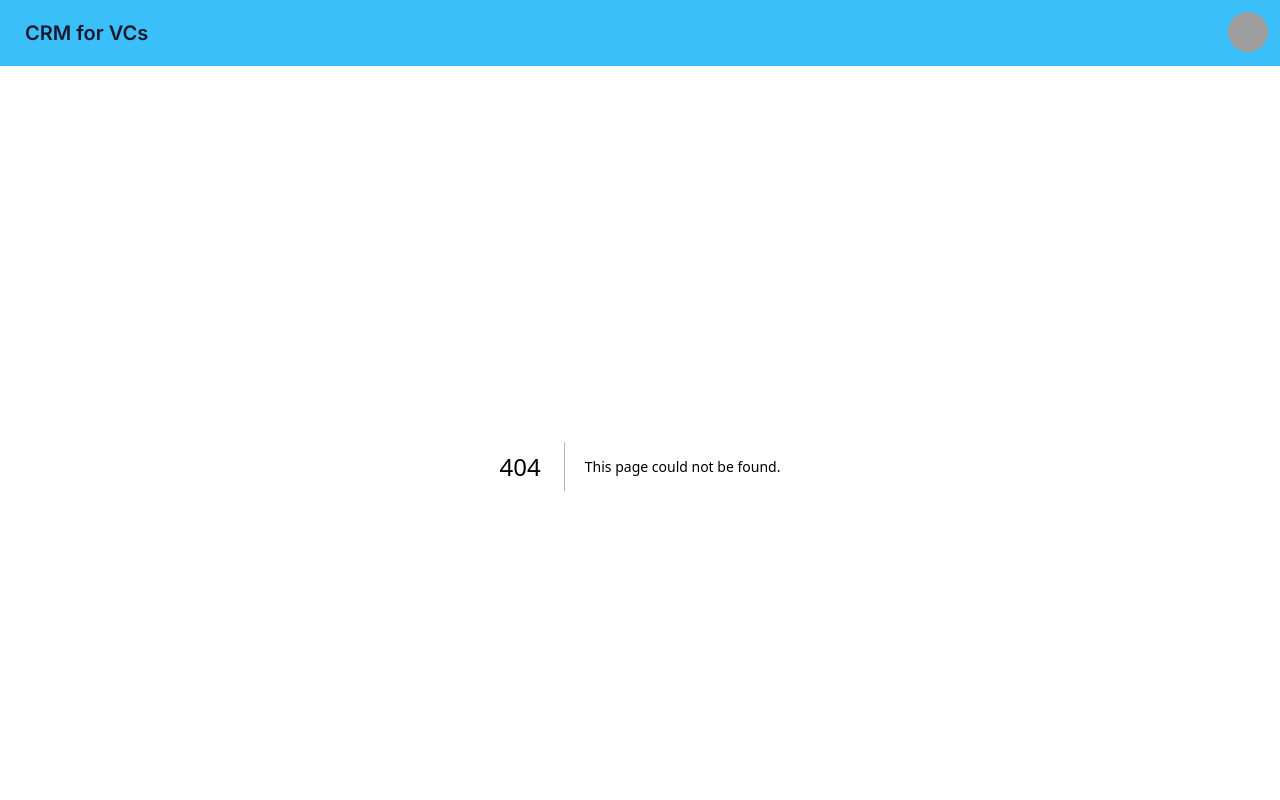
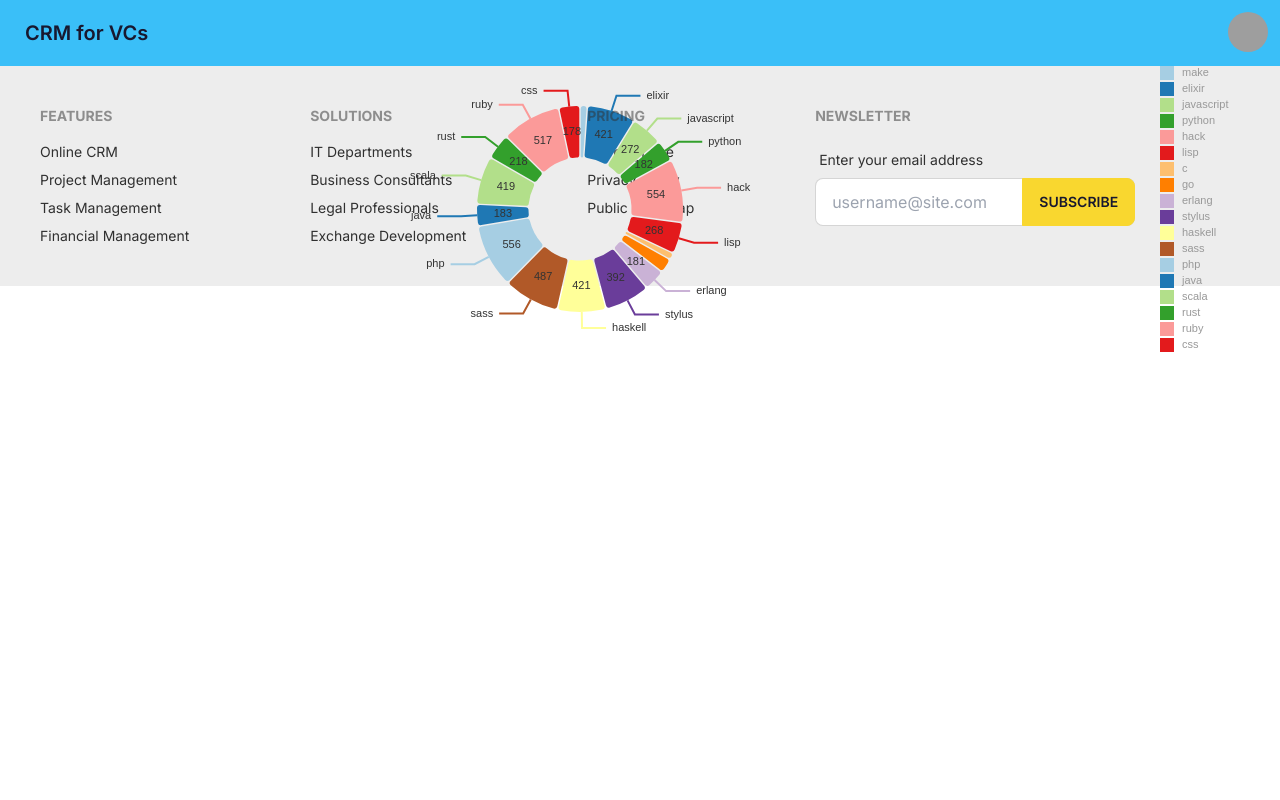
Before and after one commit to RajGM/OpenMentoringPlatform, a Next.js app: page /charts in a window 1280 px wide. Before the commit this address had no page. Shown: the top 800 px of the page. Built offline with nearby package versions, Linux system fonts and the light colour scheme; grey boxes are pictures that could not be loaded.

Commit message:
feat: chatbox skelton added

```diff
--- /dev/null
+++ b/app/charts/page.tsx
@@ -0,0 +1,225 @@
+import { ResponsivePieCanvas } from "@nivo/pie";
+
+const data = [
+  {
+    id: "make",
+    label: "make",
+    value: 54,
+    color: "hsl(221, 70%, 50%)",
+  },
+  {
+    id: "elixir",
+    label: "elixir",
+    value: 421,
+    color: "hsl(151, 70%, 50%)",
+  },
+  {
+    id: "javascript",
+    label: "javascript",
+    value: 272,
+    color: "hsl(204, 70%, 50%)",
+  },
+  {
+    id: "python",
+    label: "python",
+    value: 182,
+    color: "hsl(224, 70%, 50%)",
+  },
+  {
+    id: "hack",
+    label: "hack",
+    value: 554,
+    color: "hsl(92, 70%, 50%)",
+  },
+  {
+    id: "lisp",
+    label: "lisp",
+    value: 268,
+    color: "hsl(237, 70%, 50%)",
+  },
+  {
+    id: "c",
+    label: "c",
+    value: 51,
+    color: "hsl(9, 70%, 50%)",
+  },
+  {
+    id: "go",
+    label: "go",
+    value: 119,
+    color: "hsl(272, 70%, 50%)",
+  },
+  {
+    id: "erlang",
+    label: "erlang",
+    value: 181,
+    color: "hsl(35, 70%, 50%)",
+  },
+  {
+    id: "stylus",
+    label: "stylus",
+    value: 392,
+    color: "hsl(344, 70%, 50%)",
+  },
+  {
+    id: "haskell",
+    label: "haskell",
+    value: 421,
+    color: "hsl(266, 70%, 50%)",
+  },
+  {
+    id: "sass",
+    label: "sass",
+    value: 487,
+    color: "hsl(74, 70%, 50%)",
+  },
+  {
+    id: "php",
+    label: "php",
+    value: 556,
+    color: "hsl(191, 70%, 50%)",
+  },
+  {
+    id: "java",
+    label: "java",
+    value: 183,
+    color: "hsl(273, 70%, 50%)",
+  },
+  {
+    id: "scala",
+    label: "scala",
+    value: 419,
+    color: "hsl(183, 70%, 50%)",
+  },
+  {
+    id: "rust",
+    label: "rust",
+    value: 218,
+    color: "hsl(129, 70%, 50%)",
+  },
+  {
+    id: "ruby",
+    label: "ruby",
+    value: 517,
+    color: "hsl(118, 70%, 50%)",
+  },
+  {
+    id: "css",
+    label: "css",
+    value: 178,
+    color: "hsl(237, 70%, 50%)",
+  },
+];
+
+export default function Chat() {
+  return (
+    <>
+      <ResponsivePieCanvas
+        data={data}
+        margin={{ top: 40, right: 200, bottom: 40, left: 80 }}
+        innerRadius={0.5}
+        padAngle={0.7}
+        cornerRadius={3}
+        activeOuterRadiusOffset={8}
+        colors={{ scheme: "paired" }}
+        borderColor={{
+          from: "color",
+          modifiers: [["darker", 0.6]],
+        }}
+        arcLinkLabelsSkipAngle={10}
+        arcLinkLabelsTextColor="#333333"
+        arcLinkLabelsThickness={2}
+        arcLinkLabelsColor={{ from: "color" }}
+        arcLabelsSkipAngle={10}
+        arcLabelsTextColor="#333333"
+        defs={[
+          {
+            id: "dots",
+            type: "patternDots",
+            background: "inherit",
+            color: "rgba(255, 255, 255, 0.3)",
+            size: 4,
+            padding: 1,
+            stagger: true,
+          },
+          {
+            id: "lines",
+            type: "patternLines",
+            background: "inherit",
+            color: "rgba(255, 255, 255, 0.3)",
+            rotation: -45,
+            lineWidth: 6,
+            spacing: 10,
+          },
+        ]}
+        fill={[
+          {
+            match: {
+              id: "ruby",
+            },
+            id: "dots",
+          },
+          {
+            match: {
+              id: "c",
+            },
+            id: "dots",
+          },
+          {
+            match: {
+              id: "go",
+            },
+            id: "dots",
+          },
+          {
+            match: {
+              id: "python",
+            },
+            id: "dots",
+          },
+          {
+            match: {
+              id: "scala",
+            },
+            id: "lines",
+          },
+          {
+            match: {
+              id: "lisp",
+            },
+            id: "lines",
+          },
+          {
+            match: {
+              id: "elixir",
+            },
+            id: "lines",
+          },
+          {
+            match: {
+              id: "javascript",
+            },
+            id: "lines",
+          },
+        ]}
+        legends={[
+          {
+            anchor: "right",
+            direction: "column",
+            justify: false,
+            translateX: 140,
+            translateY: 0,
+            itemsSpacing: 2,
+            itemWidth: 60,
+            itemHeight: 14,
+            itemTextColor: "#999",
+            itemDirection: "left-to-right",
+            itemOpacity: 1,
+            symbolSize: 14,
+            symbolShape: "circle",
+          },
+        ]}
+      />
+    </>
+  );
+}
--- a/app/chat/page.tsx
+++ b/app/chat/page.tsx
@@ -3,11 +3,33 @@ import { firestore } from "@lib/firebase";
 import { useEffect, useState } from "react";
 import MentorFeed from "@components/MentorFeed/MentorFeed";
 
+const data = [
+  {
+    id: 1,
+    message: "Hart Hagerty from United States",
+  },
+  {
+    id: 2,
+    message: "THis is left message",
+  },
+];
+
 export default function Chat() {
   return (
     <>
-      <div className="join">
-        <div className="join join-vertical" style={{ backgroundColor: "pink" }}>
+      <div
+        className="join"
+        style={{
+          display: "flex",
+          flexDirection: "row",
+          width: "100%",
+          minHeight: "90vh",
+        }}
+      >
+        <div
+          className="join join-vertical"
+          style={{ backgroundColor: "pink", width: "20%" }}
+        >
           <table className="table">
             {/* head */}
             <thead>
@@ -97,26 +119,95 @@ export default function Chat() {
             {/* foot */}
           </table>
         </div>
-        <div className="overflow-x-auto" style={{ backgroundColor: "yellow" }}>
-          <div className="chat chat-start">
-            <div className="chat-bubble">
-              It's over Anakin, <br />I have the high ground.
-            </div>
-          </div>
-          <div className="chat chat-end">
-            <div className="chat-bubble">You underestimate my power!</div>
-          </div>
-        </div>
+        <ChatWindow dataArr={data} />
       </div>
     </>
   );
 }
 
-/*
+const ChatInput = () => {
+  return (
+    <div className="relative">
+      <label htmlFor="UserEmail" className="sr-only">
+        Chat
+      </label>
 
-  <div className="join join-vertical">
-        <button className="btn join-item">Button</button>
-        <button className="btn join-item">Button</button>
-        <button className="btn join-item">Button</button>
+      <input
+        type="text"
+        id="UserEmail"
+        placeholder="Amazing Chats ..."
+        className="w-full rounded-md border-gray-200 pe-10 shadow-sm sm:text-sm"
+      />
+
+      <span className="pointer-events-none absolute inset-y-0 end-0 grid w-10 place-content-center text-gray-500">
+        <svg
+          xmlns="http://www.w3.org/2000/svg"
+          viewBox="0 0 20 20"
+          fill="currentColor"
+          className="h-4 w-4"
+        >
+          <path
+            fillRule="evenodd"
+            d="M5.404 14.596A6.5 6.5 0 1116.5 10a1.25 1.25 0 01-2.5 0 4 4 0 10-.571 2.06A2.75 2.75 0 0018 10a8 8 0 10-2.343 5.657.75.75 0 00-1.06-1.06 6.5 6.5 0 01-9.193 0zM10 7.5a2.5 2.5 0 100 5 2.5 2.5 0 000-5z"
+            clipRule="evenodd"
+          />
+        </svg>
+      </span>
+    </div>
+  );
+};
+
+const ChatWindow = ({dataArr}) => {
+  return (
+    <div
+      className="overflow-x-auto"
+      style={{
+        display: "flex",
+        flexDirection: "column",
+        width: "80%",
+        backgroundColor: "lightblue",
+        padding: "10px",
+      }}
+    >
+      <div style={{ height: "90%", width: "100%" }}>
+        {dataArr.map((item) => (
+          <div
+            key={item.id}
+            className={item.id === 1 ? "chat chat-start" : "chat chat-end"}
+          >
+            <div className="chat-bubble">{item.message}</div>
+          </div>
+        ))}
+
       </div>
-*/
+
+      <div>
+        <div
+          style={{
+            display: "flex",
+            flexDirection: "row",
+            alignItems: "center",
+            justifyContent: "center",
+          }}
+        >
+          <div>
+            <input
+              type="text"
+              id="UserEmail"
+              placeholder="Amazing Chats ..."
+              className="w-full rounded-md border-gray-200 pe-10 shadow-sm sm:text-sm"
+              style={{
+                width: "400px",
+                minHeight: "40px",
+                padding: "10px",
+                border: "1px solid black",
+                textAlign: "center",
+              }}
+            />
+
+          </div>
+        </div>
+      </div>
+    </div>
+  );
+};
--- a/components/Footer/Footer.tsx
+++ b/components/Footer/Footer.tsx
@@ -2,24 +2,24 @@ export default async function Footer() {
     return (
       <footer className="footer p-10 bg-base-200 text-base-content">
       <div>
-        <span className="footer-title">Services</span>
-        <a className="link link-hover">Branding</a>
-        <a className="link link-hover">Design</a>
-        <a className="link link-hover">Marketing</a>
-        <a className="link link-hover">Advertisement</a>
+        <span className="footer-title">Features</span>
+        <a className="link link-hover">Online CRM</a>
+        <a className="link link-hover">Project Management</a>
+        <a className="link link-hover">Task Management</a>
+        <a className="link link-hover">Financial Management</a>
       </div>
       <div>
-        <span className="footer-title">Company</span>
-        <a className="link link-hover">About us</a>
-        <a className="link link-hover">Contact</a>
-        <a className="link link-hover">Jobs</a>
-        <a className="link link-hover">Press kit</a>
+        <span className="footer-title">Solutions</span>
+        <a className="link link-hover">IT Departments</a>
+        <a className="link link-hover">Business Consultants</a>
+        <a className="link link-hover">Legal Professionals</a>
+        <a className="link link-hover">Exchange Development</a>
       </div>
       <div>
-        <span className="footer-title">Legal</span>
+        <span className="footer-title">Pricing</span>
         <a className="link link-hover">Terms of use</a>
         <a className="link link-hover">Privacy policy</a>
-        <a className="link link-hover">Cookie policy</a>
+        <a className="link link-hover">Public Roadmap</a>
       </div>
       <div>
         <span className="footer-title">Newsletter</span>
--- a/components/Header/Header.tsx
+++ b/components/Header/Header.tsx
@@ -1,3 +1,5 @@
+import Link from "next/link";
+
 export default async function Header() {
   return (
     <div className="navbar bg-info text-primary-content">
@@ -22,13 +24,19 @@ export default async function Header() {
               </a>
             </li>
             <li>
-              <a className="justify-between" href="/mentors">
-                Listing
-                <span className="badge">New</span>
-              </a>
+              <Link href="/chat" className="justify-between">
+                Chat
+              </Link>
             </li>
             <li>
-              <a>Settings</a>
+              <Link href="/mentors" className="justify-between">
+                Listing
+              </Link>
+            </li>
+            <li>
+              <Link href="/kanban" className="justify-between">
+                Kanban
+              </Link>
             </li>
             <li>
               <a>Logout</a>
--- a/components/MentorFeed/MentorFeed.tsx
+++ b/components/MentorFeed/MentorFeed.tsx
@@ -35,9 +35,8 @@ export default function MentorFeed({ oppData }) {
         className="fullHeightMain middle"
       >
         <h1>Cleaning Data and testing multiple features integrations</h1>
-        <h1>It will be completed by tomorrow, soon</h1>
-        <h1>Sorry, no opportunities found!</h1>
-        <h2>Please add some for the community</h2>
+        <h1>It will be completed, soon</h1>
+        <h1>Sorry, no data found!</h1>
       </div>
     );
   } else {
--- a/components/MentorTile/MentorTile.tsx
+++ b/components/MentorTile/MentorTile.tsx
@@ -24,10 +24,10 @@ export default function MentorTile({ data }) {
       <div class="sm:flex sm:justify-between sm:gap-4">
         <div>
           <h3 class="text-lg font-bold text-gray-900 sm:text-xl">
-            Building a SaaS product as a software developer
+            Investing in a SaaS product at early age
           </h3>
 
-          <p class="mt-1 text-xs font-medium text-gray-600">By John Doe</p>
+          <p class="mt-1 text-xs font-medium text-gray-600">John Doe</p>
         </div>
 
         <div class="hidden sm:block sm:shrink-0">
@@ -48,13 +48,13 @@ export default function MentorTile({ data }) {
 
       <dl class="mt-6 flex gap-4 sm:gap-6">
         <div class="flex flex-col-reverse">
-          <dt class="text-sm font-medium text-gray-600">Published</dt>
+          <dt class="text-sm font-medium text-gray-600">Member Since</dt>
           <dd class="text-xs text-gray-500">31st June, 2021</dd>
         </div>
 
         <div class="flex flex-col-reverse">
-          <dt class="text-sm font-medium text-gray-600">Reading time</dt>
-          <dd class="text-xs text-gray-500">3 minute</dd>
+          <dt class="text-sm font-medium text-gray-600">Total Investment</dt>
+          <dd class="text-xs text-gray-500">$500k</dd>
         </div>
       </dl>
 
--- a/package.json
+++ b/package.json
@@ -11,11 +11,14 @@
   "dependencies": {
     "@headlessui/react": "^1.4.0",
     "@heroicons/react": "^1.0.4",
+    "@nivo/bar": "^0.83.0",
+    "@nivo/pie": "^0.83.0",
     "@tailwindcss/forms": "^0.3.3",
     "@types/node": "20.5.0",
     "@types/react": "18.2.20",
     "@types/react-dom": "18.2.7",
     "autoprefixer": "10.4.15",
+    "d3-color": "^3.1.0",
     "eslint": "8.47.0",
     "eslint-config-next": "13.4.16",
     "firebase": "^10.2.0",
```
Also changed, not shown: app/globals.css (line endings or trailing spaces), 1 other file (tests, documents, lock files or other folders).
